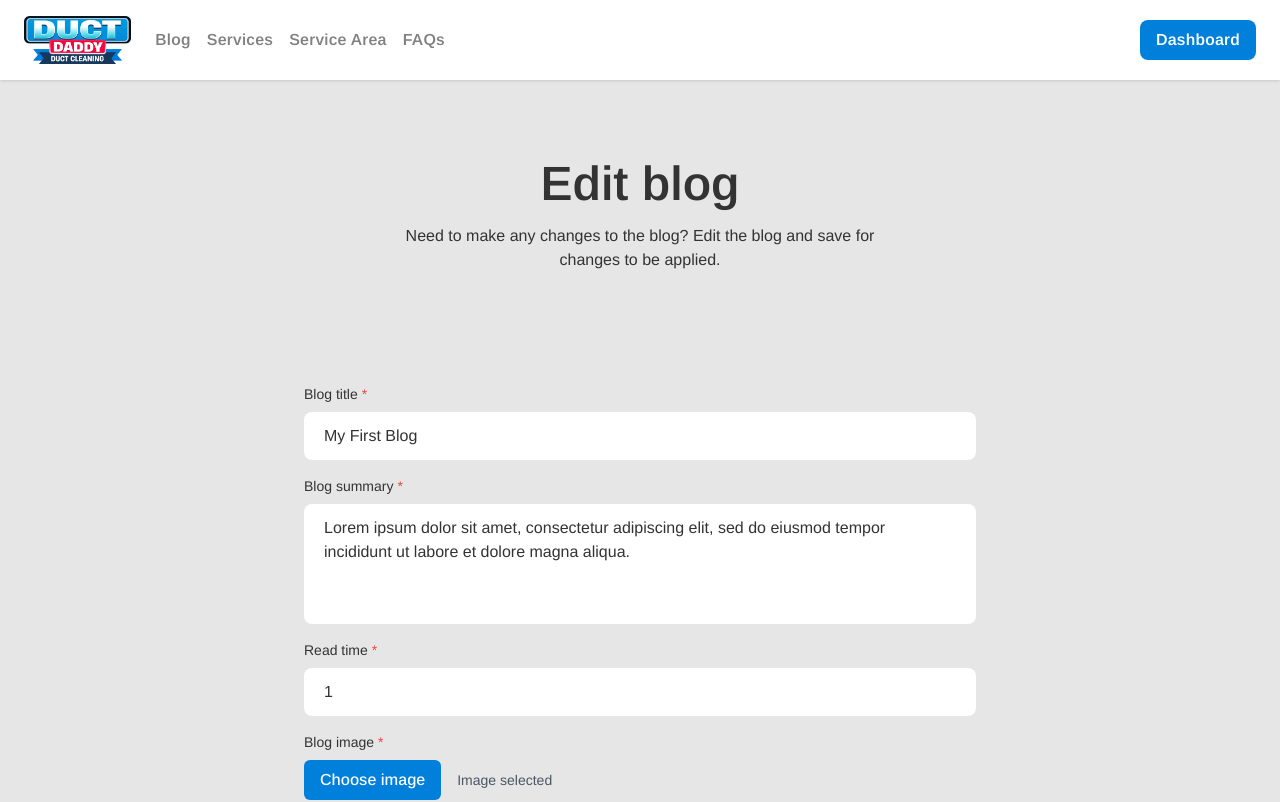
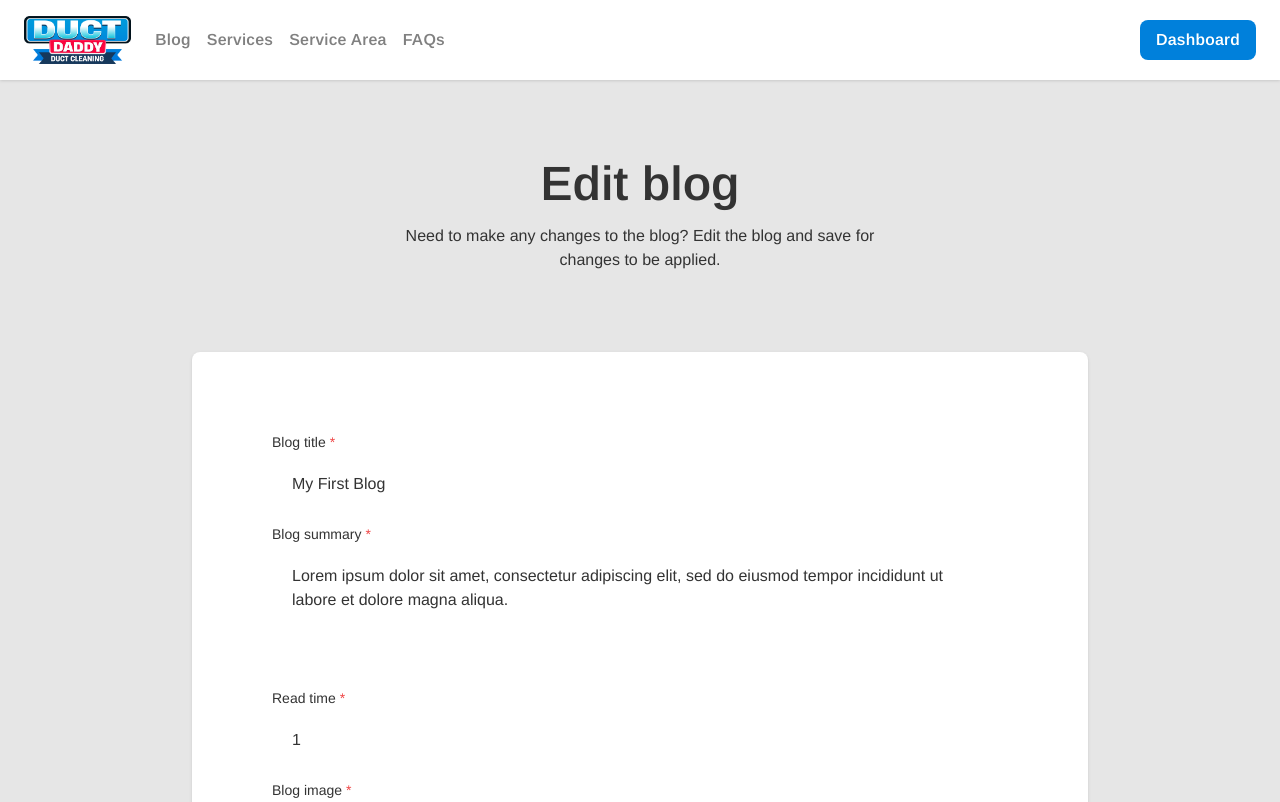
Before and after one commit to flowz0/duct-daddy, a Next.js app: page /edit/1 in a window 1280 px wide. Shown: the top 802 px of the page. Built offline with nearby package versions, Linux system fonts and the light colour scheme.

Commit message:
optimize EditBlogForm component for new EditBlogPage layout

```diff
--- a/app/components/pages/dashboard/EditBlogForm.tsx
+++ b/app/components/pages/dashboard/EditBlogForm.tsx
@@ -123,7 +123,7 @@ export default function EditBlogForm({ initialData }: { initialData: BlogProps }
   };
 
   return (
-    <form onSubmit={handleSubmit} aria-label="Edit Blog Form" className="mt-8 max-w-2xl mx-auto flex flex-col gap-4" noValidate>
+    <form onSubmit={handleSubmit} aria-label="Edit Blog Form" className="bg-[#ffffff] shadow shadow-[hsl(0,0%,80%)] mx-6 px-6 py-8 max-w-4xl flex flex-col gap-y-4 lg:mx-auto rounded-lg lg:px-20 lg:py-20" noValidate>
       <FormInput
         name="title"
         label="Blog title"
```
